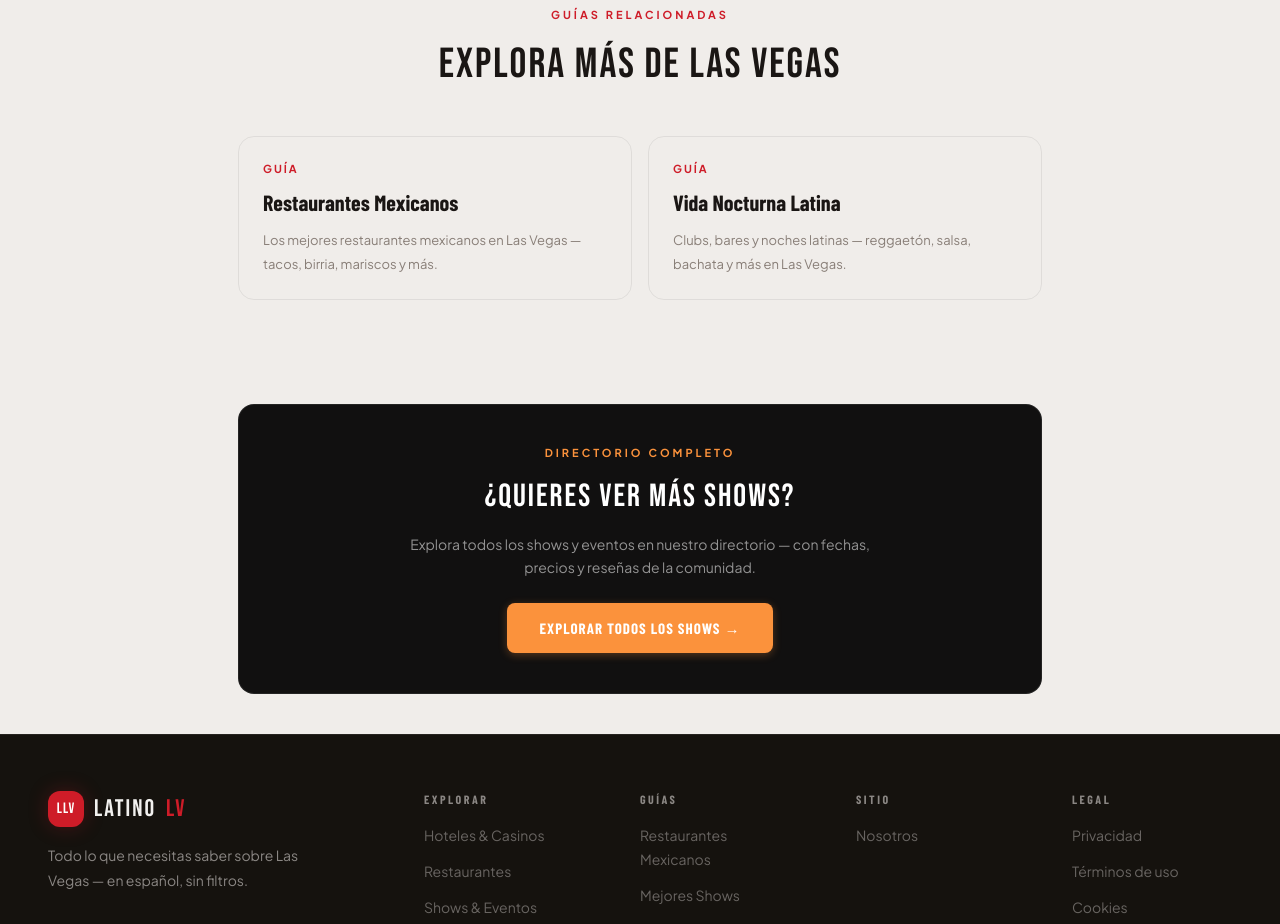
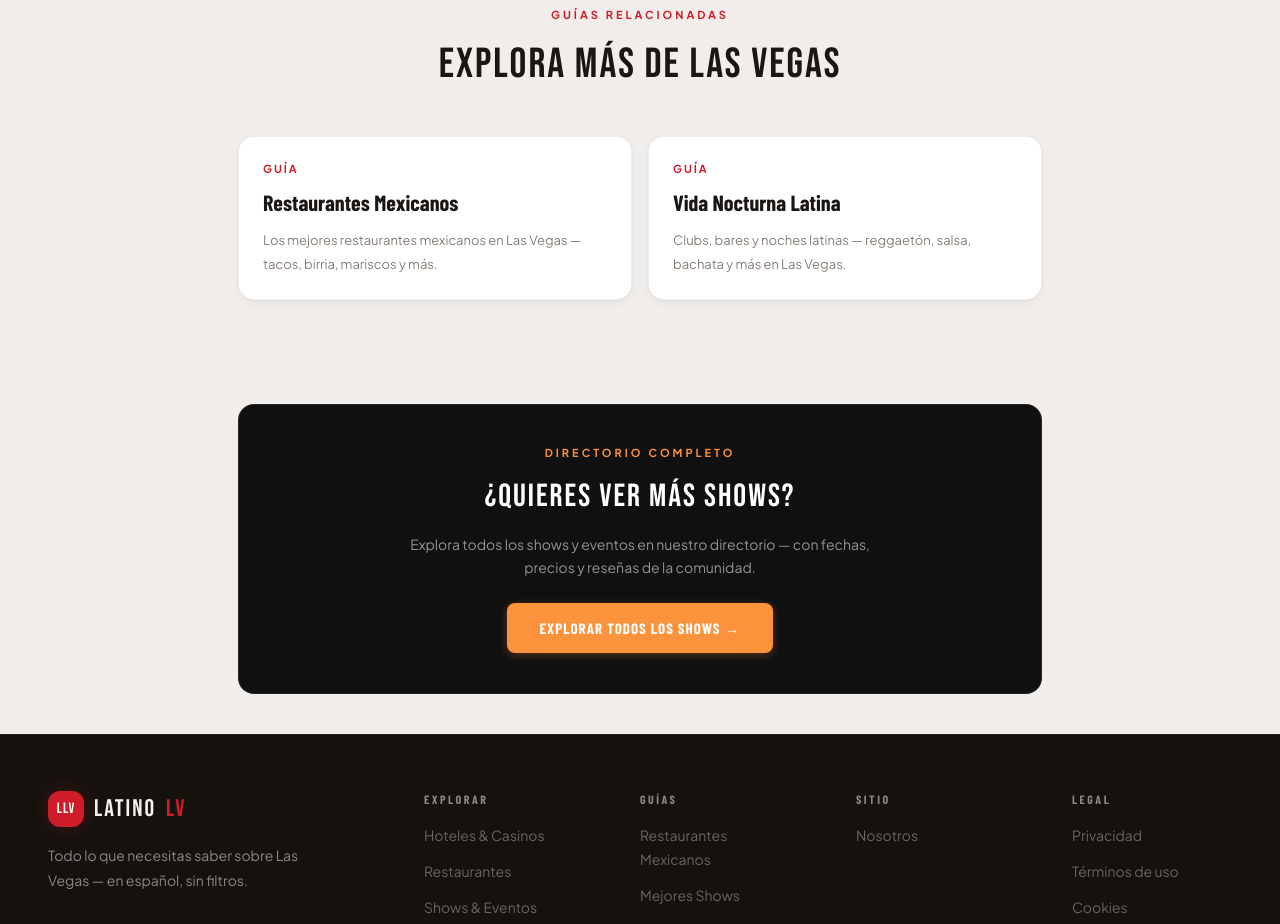
Before and after one commit to EstebanTala/latino-las-vegas, a Next.js app: page /guia/mejores-shows-las-vegas in a window 1280 px wide. Shown: the part 1800-2724 px from the top of the page. Built offline with nearby package versions, Linux system fonts and the light colour scheme; no server answers; the database is empty.

Commit message:
Add bg-card and shadow to related guide cards

```diff
--- a/src/app/guia/mejores-shows-las-vegas/page.tsx
+++ b/src/app/guia/mejores-shows-las-vegas/page.tsx
@@ -190,12 +190,12 @@ export default async function MejoresShowsGuide() {
           <div className="text-[11px] font-bold tracking-[3px] uppercase text-red mb-2.5 text-center">{"Gu\u00edas relacionadas"}</div>
           <h2 className="font-display text-[clamp(28px,5vw,42px)] tracking-[2px] text-center mb-10">{"EXPLORA M\u00c1S DE LAS VEGAS"}</h2>
           <div className="grid md:grid-cols-2 gap-4">
-            <Link href="/guia/restaurantes-mexicanos-las-vegas" className="group block rounded-xl border border-border p-6 hover:border-red/30 hover:shadow-card transition-all">
+            <Link href="/guia/restaurantes-mexicanos-las-vegas" className="group block rounded-xl border border-border bg-card shadow-card p-6 hover:border-red/30 hover:shadow-card-hover transition-all">
               <span className="text-[11px] font-bold tracking-[2px] uppercase text-red mb-2 block">{"Gu\u00eda"}</span>
               <span className="font-condensed text-[22px] font-bold group-hover:text-red transition-colors block mb-2">Restaurantes Mexicanos</span>
               <span className="text-[13px] text-muted-foreground">{"Los mejores restaurantes mexicanos en Las Vegas \u2014 tacos, birria, mariscos y m\u00e1s."}</span>
             </Link>
-            <Link href="/guia/vida-nocturna-latina-las-vegas" className="group block rounded-xl border border-border p-6 hover:border-red/30 hover:shadow-card transition-all">
+            <Link href="/guia/vida-nocturna-latina-las-vegas" className="group block rounded-xl border border-border bg-card shadow-card p-6 hover:border-red/30 hover:shadow-card-hover transition-all">
               <span className="text-[11px] font-bold tracking-[2px] uppercase text-red mb-2 block">{"Gu\u00eda"}</span>
               <span className="font-condensed text-[22px] font-bold group-hover:text-red transition-colors block mb-2">Vida Nocturna Latina</span>
               <span className="text-[13px] text-muted-foreground">{"Clubs, bares y noches latinas \u2014 reggaet\u00f3n, salsa, bachata y m\u00e1s en Las Vegas."}</span>
--- a/src/app/guia/restaurantes-mexicanos-las-vegas/page.tsx
+++ b/src/app/guia/restaurantes-mexicanos-las-vegas/page.tsx
@@ -187,12 +187,12 @@ export default async function RestaurantesMexicanosGuide() {
           <div className="text-[11px] font-bold tracking-[3px] uppercase text-red mb-2.5 text-center">{"Gu\u00edas relacionadas"}</div>
           <h2 className="font-display text-[clamp(28px,5vw,42px)] tracking-[2px] text-center mb-10">{"EXPLORA M\u00c1S DE LAS VEGAS"}</h2>
           <div className="grid md:grid-cols-2 gap-4">
-            <Link href="/guia/shows-en-espanol-las-vegas" className="group block rounded-xl border border-border p-6 hover:border-red/30 hover:shadow-card transition-all">
+            <Link href="/guia/shows-en-espanol-las-vegas" className="group block rounded-xl border border-border bg-card shadow-card p-6 hover:border-red/30 hover:shadow-card-hover transition-all">
               <span className="text-[11px] font-bold tracking-[2px] uppercase text-red mb-2 block">{"Gu\u00eda"}</span>
               <span className="font-condensed text-[22px] font-bold group-hover:text-red transition-colors block mb-2">{"Shows en Espa\u00f1ol"}</span>
               <span className="text-[13px] text-muted-foreground">{"Los mejores espect\u00e1culos y shows que puedes disfrutar en espa\u00f1ol en Las Vegas."}</span>
             </Link>
-            <Link href="/guia/vida-nocturna-latina-las-vegas" className="group block rounded-xl border border-border p-6 hover:border-red/30 hover:shadow-card transition-all">
+            <Link href="/guia/vida-nocturna-latina-las-vegas" className="group block rounded-xl border border-border bg-card shadow-card p-6 hover:border-red/30 hover:shadow-card-hover transition-all">
               <span className="text-[11px] font-bold tracking-[2px] uppercase text-red mb-2 block">{"Gu\u00eda"}</span>
               <span className="font-condensed text-[22px] font-bold group-hover:text-red transition-colors block mb-2">Vida Nocturna Latina</span>
               <span className="text-[13px] text-muted-foreground">{"Clubs, bares y noches latinas \u2014 reggaet\u00f3n, salsa, bachata y m\u00e1s en Las Vegas."}</span>
--- a/src/app/guia/vida-nocturna-latina-las-vegas/page.tsx
+++ b/src/app/guia/vida-nocturna-latina-las-vegas/page.tsx
@@ -280,12 +280,12 @@ export default async function VidaNocturnaLatinaGuide() {
           <div className="text-[11px] font-bold tracking-[3px] uppercase text-red mb-2.5 text-center">{"Gu\u00edas relacionadas"}</div>
           <h2 className="font-display text-[clamp(28px,5vw,42px)] tracking-[2px] text-center mb-6">{"EXPLORA M\u00c1S DE LAS VEGAS"}</h2>
           <div className="grid md:grid-cols-2 gap-4">
-            <Link href="/guia/restaurantes-mexicanos-las-vegas" className="group block rounded-xl border border-border p-6 hover:border-red/30 hover:shadow-card transition-all">
+            <Link href="/guia/restaurantes-mexicanos-las-vegas" className="group block rounded-xl border border-border bg-card shadow-card p-6 hover:border-red/30 hover:shadow-card-hover transition-all">
               <span className="text-[11px] font-bold tracking-[2px] uppercase text-red mb-2 block">{"Gu\u00eda"}</span>
               <span className="font-condensed text-[22px] font-bold group-hover:text-red transition-colors block mb-2">Restaurantes Mexicanos</span>
               <span className="text-[13px] text-muted-foreground">{"Los mejores tacos, birria, mariscos y m\u00e1s \u2014 recomendados por la comunidad."}</span>
             </Link>
-            <Link href="/guia/mejores-shows-las-vegas" className="group block rounded-xl border border-border p-6 hover:border-red/30 hover:shadow-card transition-all">
+            <Link href="/guia/mejores-shows-las-vegas" className="group block rounded-xl border border-border bg-card shadow-card p-6 hover:border-red/30 hover:shadow-card-hover transition-all">
               <span className="text-[11px] font-bold tracking-[2px] uppercase text-red mb-2 block">{"Gu\u00eda"}</span>
               <span className="font-condensed text-[22px] font-bold group-hover:text-red transition-colors block mb-2">Mejores Shows</span>
               <span className="text-[13px] text-muted-foreground">{"Los mejores espect\u00e1culos y shows que puedes disfrutar en Las Vegas."}</span>
```
Also changed, not shown: 1 other file (tests, documents, lock files or other folders).
